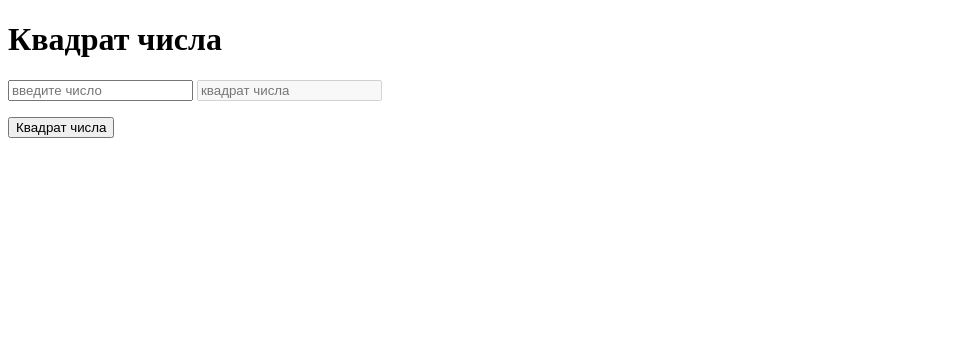
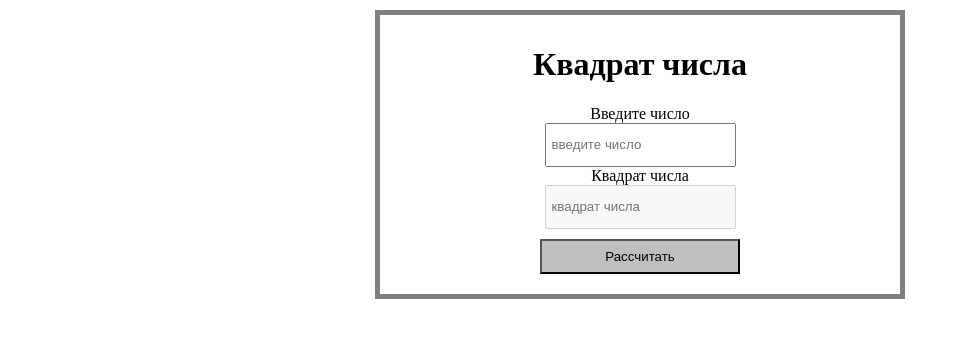
Before and after one commit to AnnaShp/week11-DOM, a plain HTML site: page star.html in a window 1280 px wide. Shown: the whole page, without its empty margins (0-960 px from the left). Drawn offline with Linux system fonts and the light colour scheme.

Commit message:
get input number

```diff
--- a/star.html
+++ b/star.html
@@ -6,16 +6,43 @@
     <meta http-equiv="X-UA-Compatible" content="IE=edge">
     <meta name="viewport" content="width=device-width, initial-scale=1.0">
     <title>Квадрат числа</title>
+    <style>
+        div {
+            display: flex;
+            flex-direction: column;
+            align-items: center;
+            width: 500px;
+            padding: 10px;
+            margin: 10px auto;
+            border: 5px solid gray;
+        }
+
+        button {
+            width: 200px;
+            height: 35px;
+            justify-content: center;
+            align-items: center;
+            margin: 10px;
+            background-color: rgb(193, 190, 190);
+        }
+
+        input {
+            height: 30px;
+            padding: 5px;
+        }
+    </style>
 </head>
 
 <body>
-    <h1>Квадрат числа</h1>
-    <form>
-        <input type="number" id="input" placeholder="введите число" />
-        <input type="number" id="result" placeholder="квадрат числа" disabled>
-        <p></p>
-    </form>
-    <button id="check" onclick="checkMe();">Квадрат числа</button>
+    <div>
+        <h1>Квадрат числа</h1>
+        <label for="inputNumber">Введите число</label>
+        <input type="number" name="enter" id="inputNumber" value="" placeholder="введите число"
+            onchange="getNumber();" />
+        <label for="resultNumber">Квадрат числа</label>
+        <input type="number" id="resultNumber" placeholder="квадрат числа" onchange="inputResult();" disabled />
+        <button onclick="sum();" id="check">Рассчитать</button>
+    </div>
 
     <script src="./star.js"></script>
 </body>
--- a/star.js
+++ b/star.js
@@ -1,11 +1,25 @@
-var number = Number(document.getElementById('input').value);
+'use strict';
 
-let button = document.getElementById('check');
-button.onclick = function checkMe() {
-    return Number(number) ** 2;
+let number;
+let getNumber = function () {
+    number = Number(document.getElementById('inputNumber').value);
+    console.log(number);
 };
 
-let numberTwo = () => {
-    input.getAttribute('placeholder').value;
-    return input.setAttribute('checkMe()');
+let sum = function () {
+    number ** 2;
+    console.log(sum());
 };
+
+
+let inputResult = function () {
+    let el = document.getElementById('resultNumber');
+    el.placeholder = 'sum()';
+};
+
+/*
+
+function numberTwo() {
+
+   return document.querySelector('.text');
+};*/
```
